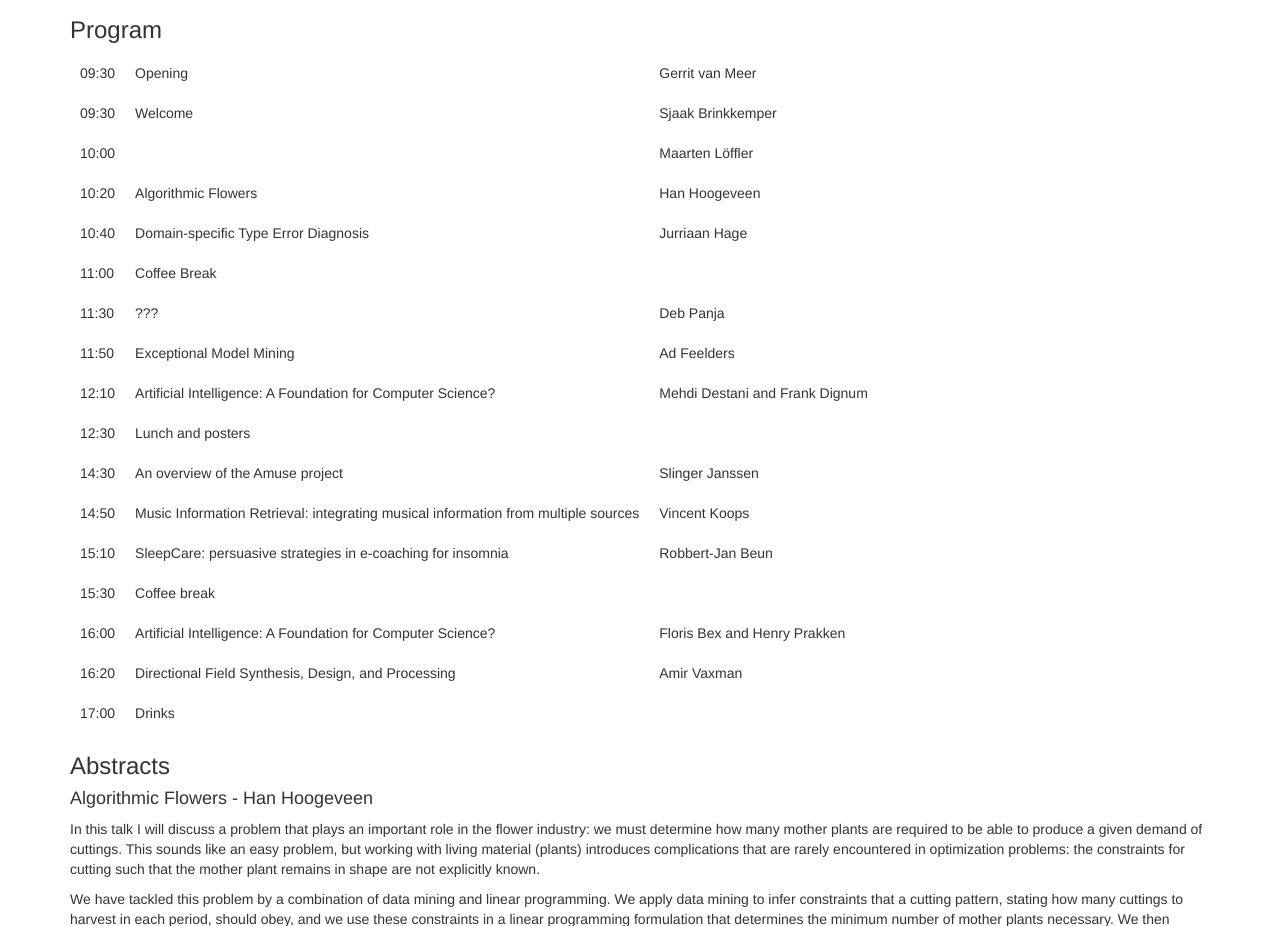
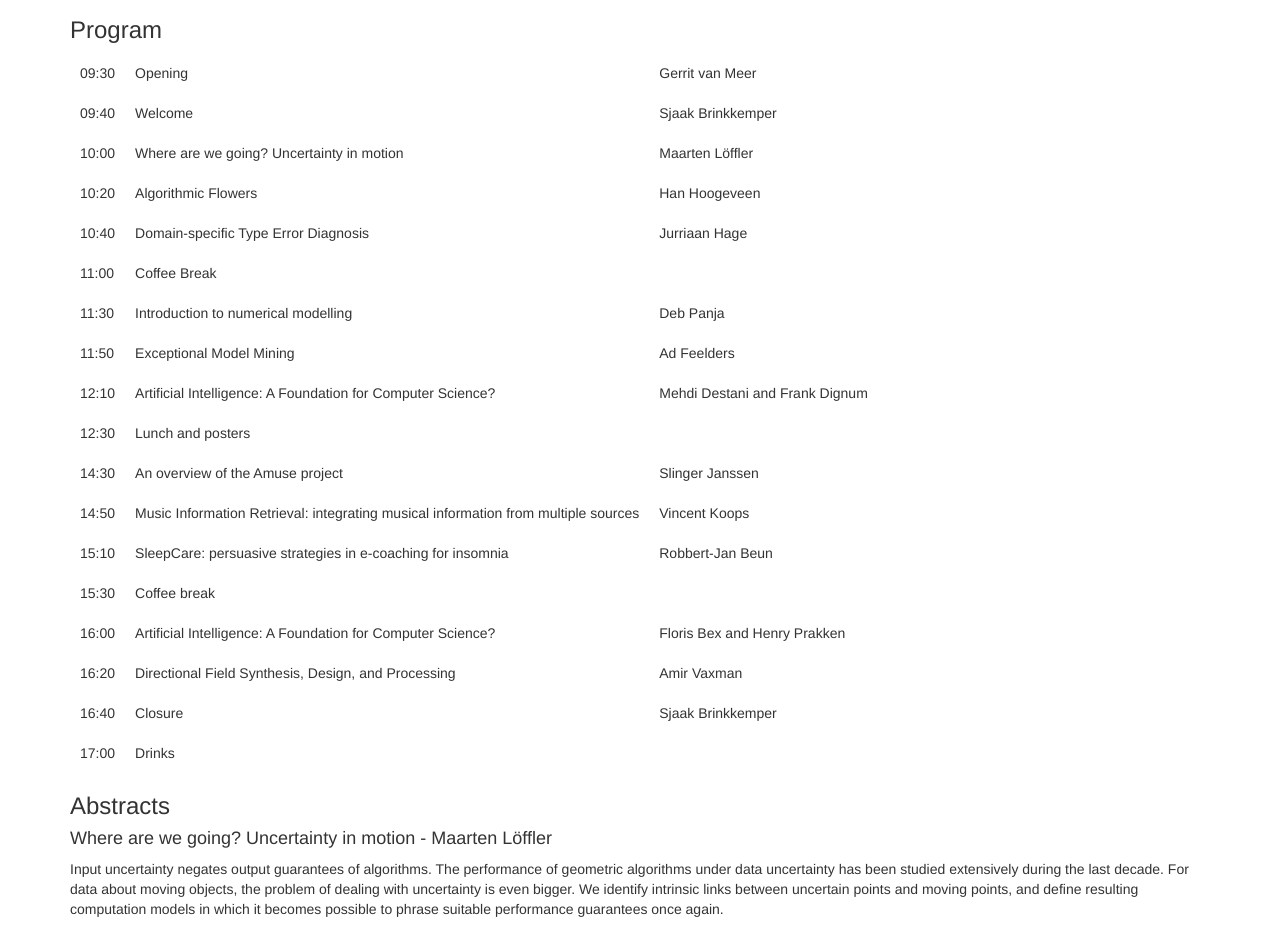
Before and after one commit to wouter-swierstra/onderzoeksdag, a plain HTML site: page index.html in a window 1280 px wide. Shown: the part 133-1059 px from the top of the page. Drawn offline with nearby package versions, Linux system fonts and the light colour scheme; a script that the page names is missing.

Commit message:
Added Maarten's abstract.

```diff
--- a/index.html
+++ b/index.html
@@ -58,14 +58,14 @@
   </tr>
 
   <tr>
-    <td>09:30</td>
+    <td>09:40</td>
     <td>Welcome</td>
     <td>Sjaak Brinkkemper</td>
   </tr>
 
   <tr>
     <td>10:00</td>
-    <td></td>
+    <td>Where are we going? Uncertainty in motion</td>
     <td>Maarten L&ouml;ffler</td>
   </tr>
 
@@ -89,7 +89,7 @@
 
   <tr>
     <td>11:30</td>
-    <td>???</td>
+    <td>Introduction to numerical modelling</td>
     <td>Deb Panja</td>
   </tr>
 
@@ -148,6 +148,12 @@
   </tr>
 
   <tr>
+    <td>16:40</td>
+    <td>Closure</td>
+    <td>Sjaak Brinkkemper</td>
+  </tr>
+
+  <tr>
     <td>17:00</td>
     <td>Drinks</td>
     <td></td>
@@ -158,6 +164,17 @@
 
 </table>
 <h3>Abstracts</h3>
+
+<h4>Where are we going? Uncertainty in motion - Maarten L&ouml;ffler</h4>
+
+<p> Input uncertainty negates output guarantees of algorithms. The
+performance of geometric algorithms under data uncertainty has been
+studied extensively during the last decade. For data about moving
+objects, the problem of dealing with uncertainty is even bigger. We
+identify intrinsic links between uncertain points and moving points,
+and define resulting computation models in which it becomes possible
+to phrase suitable performance guarantees once again.</p>
+
 
 <h4>Algorithmic Flowers - Han Hoogeveen</h4>
 
```
